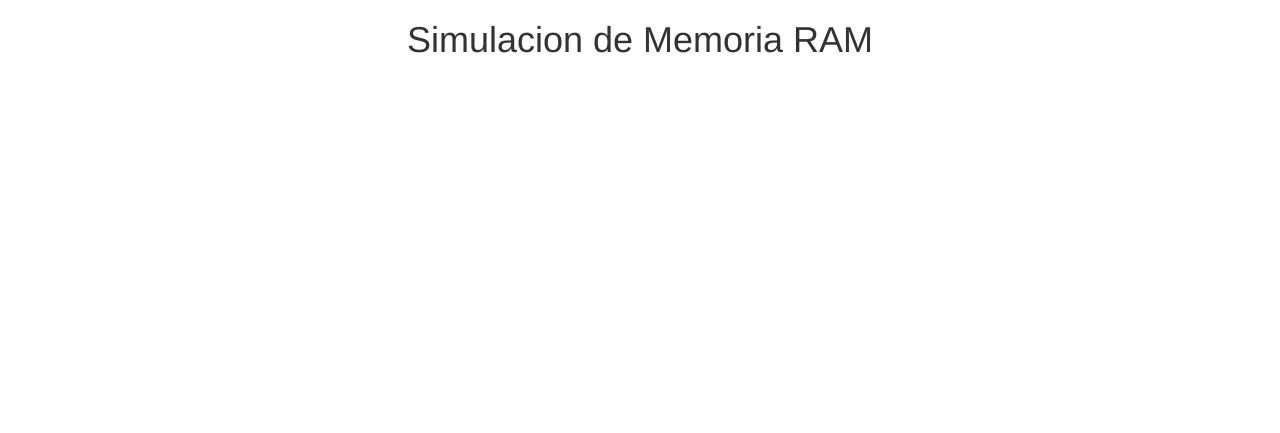
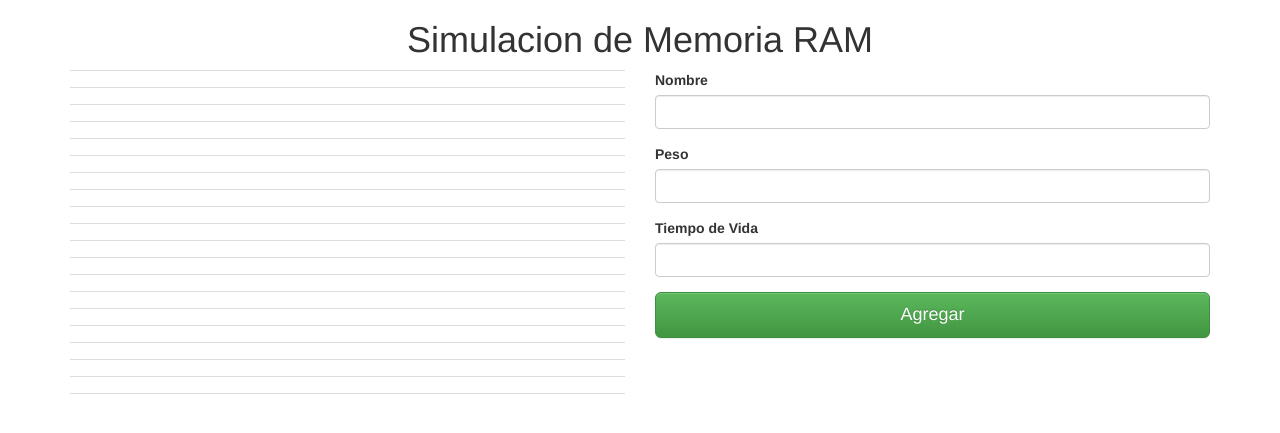
Before and after one commit to chukitow/Memoria-Ram, a plain HTML site: page index.html in a window 1280 px wide. Drawn offline with Linux system fonts and the light colour scheme.

Commit message:
basic style added

```diff
--- a/index.html
+++ b/index.html
@@ -13,6 +13,41 @@
 
 <div class="container">
 	<h1 class="center">Simulacion de Memoria RAM</h1>
+	<div class="row">
+		<!--Table-->
+		<div class="col-md-6">
+			<div id="ram" class="table">
+				<table id="table-ram">
+					<tr>
+
+					</tr>
+				</table>
+			</div>
+		</div>
+		<!--Form-->
+		<div class="col-md-6">
+			<div id="form-Process">
+				<form role="form">
+
+					<div class="form-group">
+						<label>Nombre</label>
+						<input type="text" class="form-control">
+					</div>
+
+					<div class="form-group">
+						<label>Peso</label>
+						<input type="text" class="form-control">
+					</div>
+
+					<div class="form-group">
+						<label>Tiempo de Vida</label>
+						<input type="text" class="form-control">
+					</div>
+				</form>
+				<button id="btnAgregar"  class="btn btn-success btn-lg btn-block">Agregar</button>
+			</div>
+		</div>
+	</div>
 </div>
 
 
@@ -21,6 +56,16 @@
 <script type="text/javascript">
 $(function(){
 
+	//Drawing the Table
+
+	var table = '<table id="table-ram" class="table">';
+				for(var i=0; i<20;i++)
+				{
+					table+='<tr><td id="row-'+i+'"></td></tr>';
+				}
+					'</tr>'+
+				'</table>';
+	$("#ram").html(table);
 
 
 });
```
